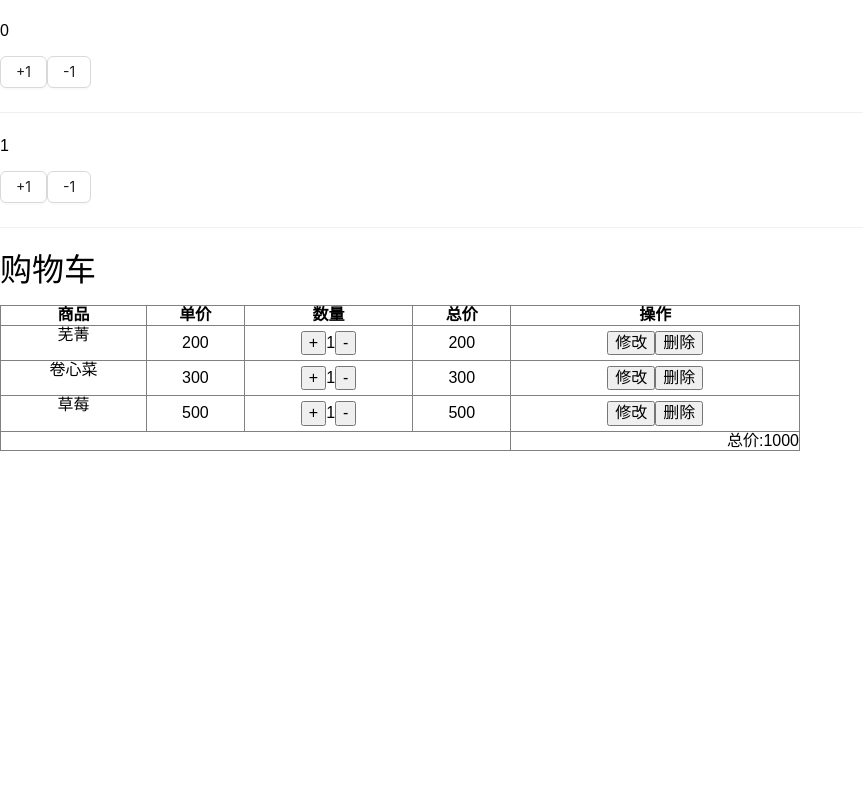
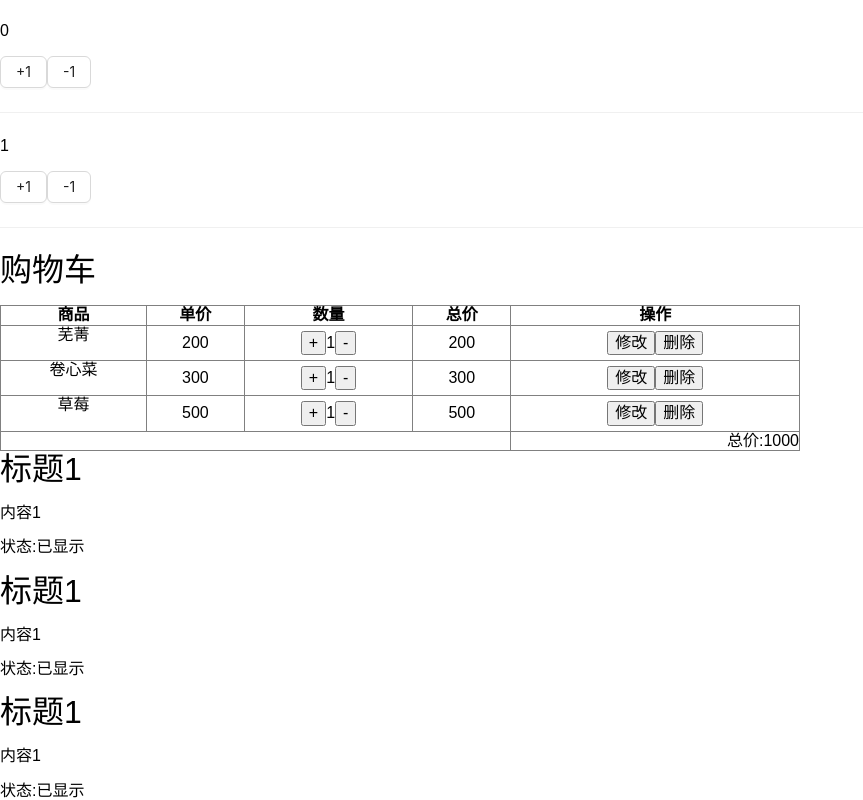
Before and after one commit to Daisyiio/react-demo, a React (Vite) app in the folder react-demo/: page / in a window 1280 px wide. Shown: the part 1150-1950 px from the top of the page, without its empty margins (0-863 px from the left). Before the commit the page ends 1601 px from the top, so only its background shows below. Built offline with nearby package versions, Linux system fonts and the light colour scheme.

Commit message:
关于prop传值

```diff
--- a/react-demo/package.json
+++ b/react-demo/package.json
@@ -14,6 +14,7 @@
     "react-dom": "^18.3.1"
   },
   "devDependencies": {
+    "antd": "^5.x.x",
     "@eslint/js": "^9.17.0",
     "@types/node": "^22.13.0",
     "@types/react": "^18.3.18",
--- a/react-demo/src/App.tsx
+++ b/react-demo/src/App.tsx
@@ -3,6 +3,7 @@ import "./App.scss";
 import Mustache from "@/components/Mustache";
 import { UseState, UseState2, UseState3 } from "@/components/UseState";
 import { UseReducer1, UserReducer2 } from "@/components/useReducer";
+import {PropAndSlot} from '@/components/PropAndSlot/PropAndSlot'
 function App() {
   return (
     <>
@@ -13,6 +14,7 @@ function App() {
         <UseState3></UseState3>
         <UseReducer1></UseReducer1>
         <UserReducer2></UserReducer2>
+        <PropAndSlot></PropAndSlot>
       </div>
     </>
   );
--- /dev/null
+++ b/react-demo/src/components/PropAndSlot/Article.tsx
@@ -0,0 +1,31 @@
+function Detail({ articleDetail }: articleDetailType) {
+  return (
+    <>
+      <p>{articleDetail.content}</p>
+      <p>状态:{articleDetail.active ? "已显示" : "已隐藏"}</p>
+    </>
+  );
+}
+type ArticleProps = {
+  title: string;
+  articleDetail: {
+    content: string;
+    active: boolean;
+  };
+};
+type articleDetailType = {
+  articleDetail: {
+    content: string;
+    active: boolean;
+  };
+};
+function Article({ title, articleDetail }: ArticleProps) {
+  return (
+    <>
+      <h1>{title}</h1>
+      <Detail articleDetail={articleDetail}></Detail>
+    </>
+  );
+}
+
+export { Article };
--- /dev/null
+++ b/react-demo/src/components/PropAndSlot/PropAndSlot.tsx
@@ -0,0 +1,35 @@
+import { Article } from "./Article";
+function PropAndSlot() {
+  const articleData = [
+    {
+      title: "标题1",
+      details: {
+        content: "内容1",
+        active: true,
+      },
+    },
+    {
+      title: "标题1",
+      details: {
+        content: "内容1",
+        active: true,
+      },
+    },
+    {
+      title: "标题1",
+      details: {
+        content: "内容1",
+        active: true,
+      },
+    },
+  ];
+  return (
+    <>
+    {articleData.map(item=>{
+        return <Article title={item.title}  articleDetail={item.details}></Article>
+    })}
+    </>
+  );
+}
+
+export { PropAndSlot };
```
Also changed, not shown: 2 other files (tests, documents, lock files or other folders).
